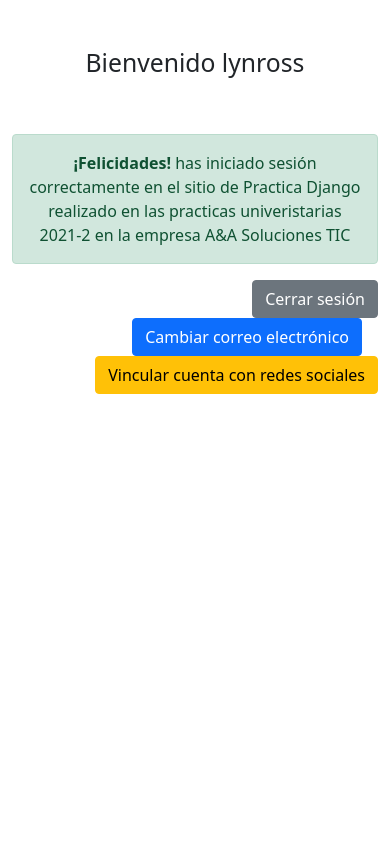
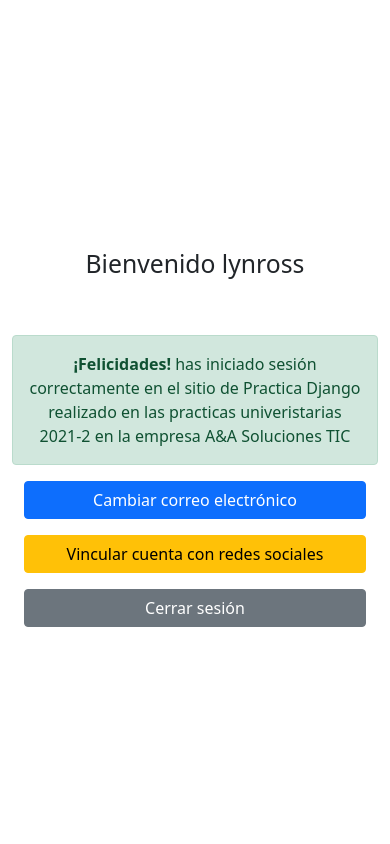
Before and after one commit to dev36aiatic/practica-django, a Django app: page /accounts/profile/ in a window 390 px wide. Run offline with Django 3.2, Linux system fonts and the light colour scheme; a user stored in the database is signed in; data comes from the database, SQL or seed files in the repository; both versions use the stored data as it was after the commit; some libraries are stand-ins or nearby versions.

Commit message:
responsive home añadido

```diff
--- a/learning/static/css/index.css
+++ b/learning/static/css/index.css
@@ -120,4 +120,8 @@ body {
         width: 100%;
         margin-bottom: 30px;
     }
+
+    .container {
+        width: 100% !important;
+    }
 }
--- a/learning/templates/home.html
+++ b/learning/templates/home.html
@@ -4,10 +4,10 @@
 {% load account %}
 
 {% if user.is_authenticated %}
-<div class="container bg-white py-5 h-100">
+<div class="container bg-white py-5 h-100 d-flex flex-column justify-content-center align-items-center">
     <div class="row mb-3">
-        <div class="col-12 text-center text-dark">
-            <h2>Bienvenido
+        <div class="col-12 text-center text-dark ">
+            <h2 class="pt-5">Bienvenido
                 {% if user.socialaccount_set.all.0.extra_data.name %}
                 {{ user.socialaccount_set.all.0.extra_data.name  }}
                 {% else %}
@@ -25,9 +25,13 @@
         2021-2 en la empresa A&A Soluciones TIC
     </div>
 
-    <a class="btn btn-secondary float-end " href="{% url 'account_logout' %}">Cerrar sesión</a>
-    <a class="btn btn-primary float-end mx-3" href="{% url 'account_email' %}">Cambiar correo electrónico</a>
-    <a class="btn btn-warning float-end" href="{% url 'socialaccount_connections' %}">Vincular cuenta con redes sociales</a>
+    <div class="row w-100">
+        <div class="col d-flex flex-wrap justify-content-center">
+            <a class="btn col-12  col-sm-12 mb-3 mb-sm-3 mb-lg-0 mx-md-3 col-lg-auto btn-primary" href="{% url 'account_email' %}">Cambiar correo electrónico</a>
+            <a class="btn col-12  col-sm-12 mb-3 mb-sm-3 mb-lg-0 mx-md-3 col-lg-auto btn-warning" href="{% url 'socialaccount_connections' %}">Vincular cuenta con redes sociales</a>
+            <a class="btn col-12  col-sm-12 mb-3 mb-sm-3 mb-lg-0 mx-md-3 col-lg-auto btn-secondary" href="{% url 'account_logout' %}">Cerrar sesión</a>
+        </div>
+    </div>
 {% else %}
     <div class="container bg-white text-center h-100 py-5">
         <div class="row h-100 align-items-center">
--- a/templates/account/base.html
+++ b/templates/account/base.html
@@ -7,10 +7,10 @@
   {% block extra_head %}
   {% endblock %}
   <link href="https://cdn.jsdelivr.net/npm/bootstrap@5.1.3/dist/css/bootstrap.min.css" rel="stylesheet"
-    integrity="sha384-1BmE4kWBq78iYhFldvKuhfTAU6auU8tT94WrHftjDbrCEXSU1oBoqyl2QvZ6jIW3" crossorigin="anonymous">
-  <link rel="stylesheet" href="{% static 'css/index.css' %}">
+        integrity="sha384-1BmE4kWBq78iYhFldvKuhfTAU6auU8tT94WrHftjDbrCEXSU1oBoqyl2QvZ6jIW3" crossorigin="anonymous">
+    <link rel="stylesheet" href="{% static 'css/index.css' %}">
+    <script src="https://kit.fontawesome.com/1dca54b605.js" crossorigin="anonymous"></script>
 
-  <script src="https://kit.fontawesome.com/1dca54b605.js" crossorigin="anonymous"></script>
 
 </head>
 
```
Also changed, not shown: templates/account/login.html (+5 -5 lines), templates/account/signup.html (+5 -5 lines), db.sqlite3.
